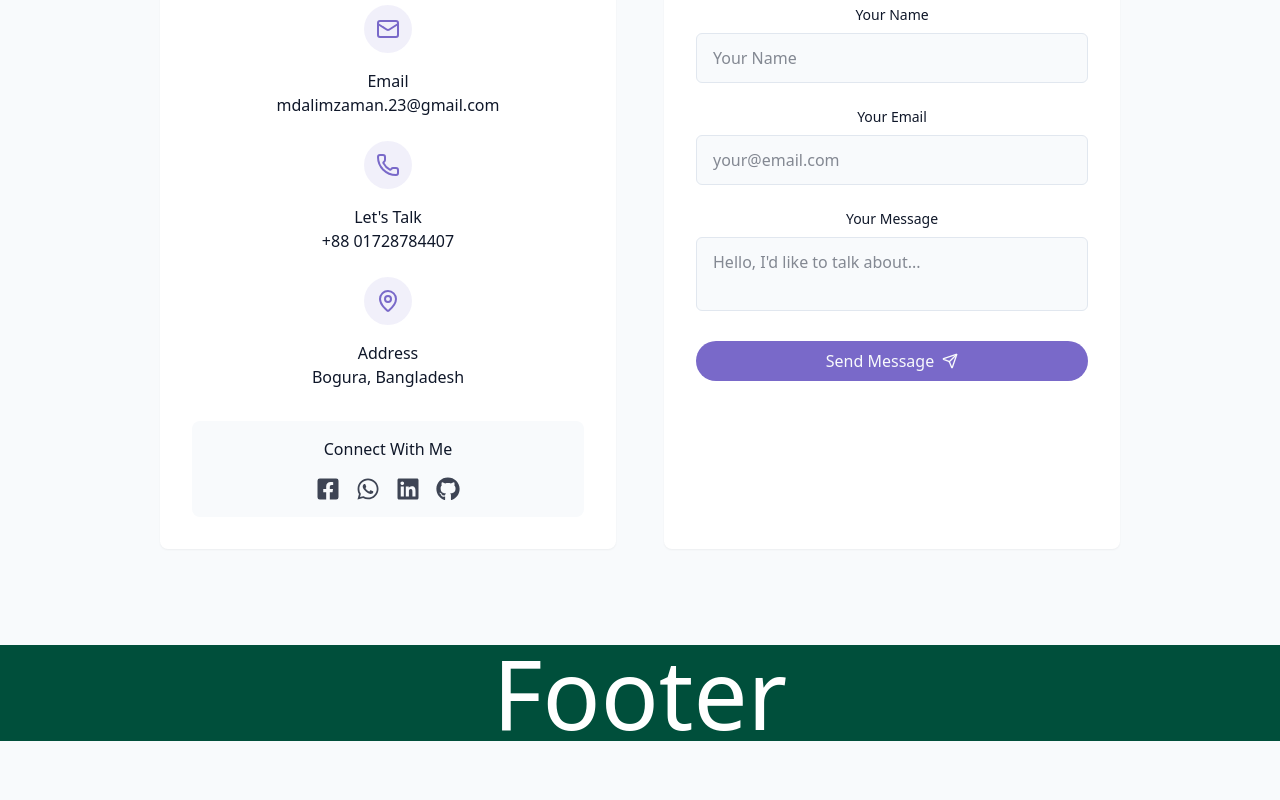
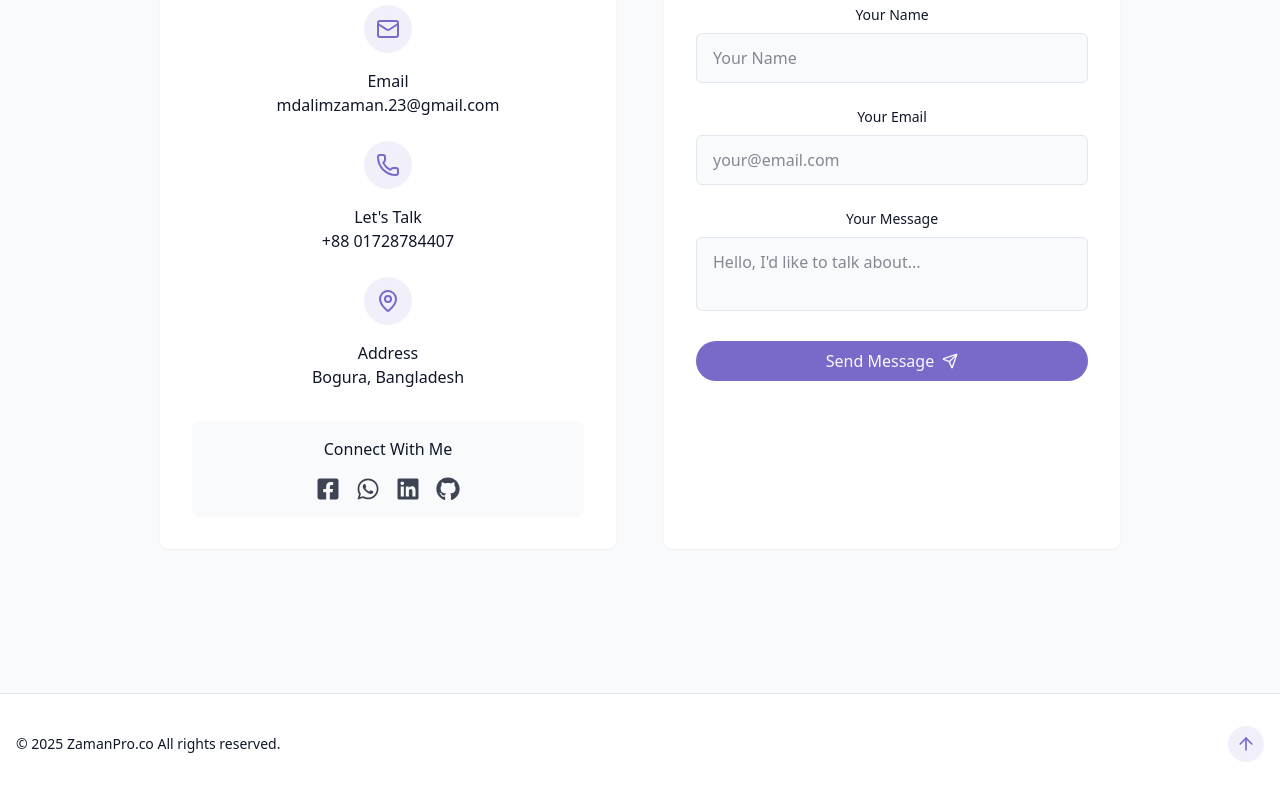
Before and after one commit to zaman-pro/my-portfolio, a React (Vite) app: page / in a window 1280 px wide. Shown: the part 3733-4533 px from the top of the page. Before the commit the page ends 4491 px from the top, so only its background shows below. Built offline with nearby package versions, Linux system fonts and the light colour scheme.

Commit message:
add footer section

```diff
--- a/src/components/Footer/Footer.jsx
+++ b/src/components/Footer/Footer.jsx
@@ -1,8 +1,19 @@
 import React from "react";
+import { ArrowUp } from "lucide-react";
 
 const Footer = () => {
   return (
-    <div className="bg-emerald-900 text-white text-8xl text-center">Footer</div>
+    <footer className="py-12 px-4 bg-card relative border-t border-border mt-12 pt-8 flex flex-wrap justify-between items-center">
+      <p className="text-sm">
+        &copy; {new Date().getFullYear()} ZamanPro.co All rights reserved.
+      </p>
+      <a
+        href="#hero"
+        className="p-2 rounded-full bg-primary/10 hover:bg-primary/20 text-primary transition-colors"
+      >
+        <ArrowUp size={20} />
+      </a>
+    </footer>
   );
 };
 
```
